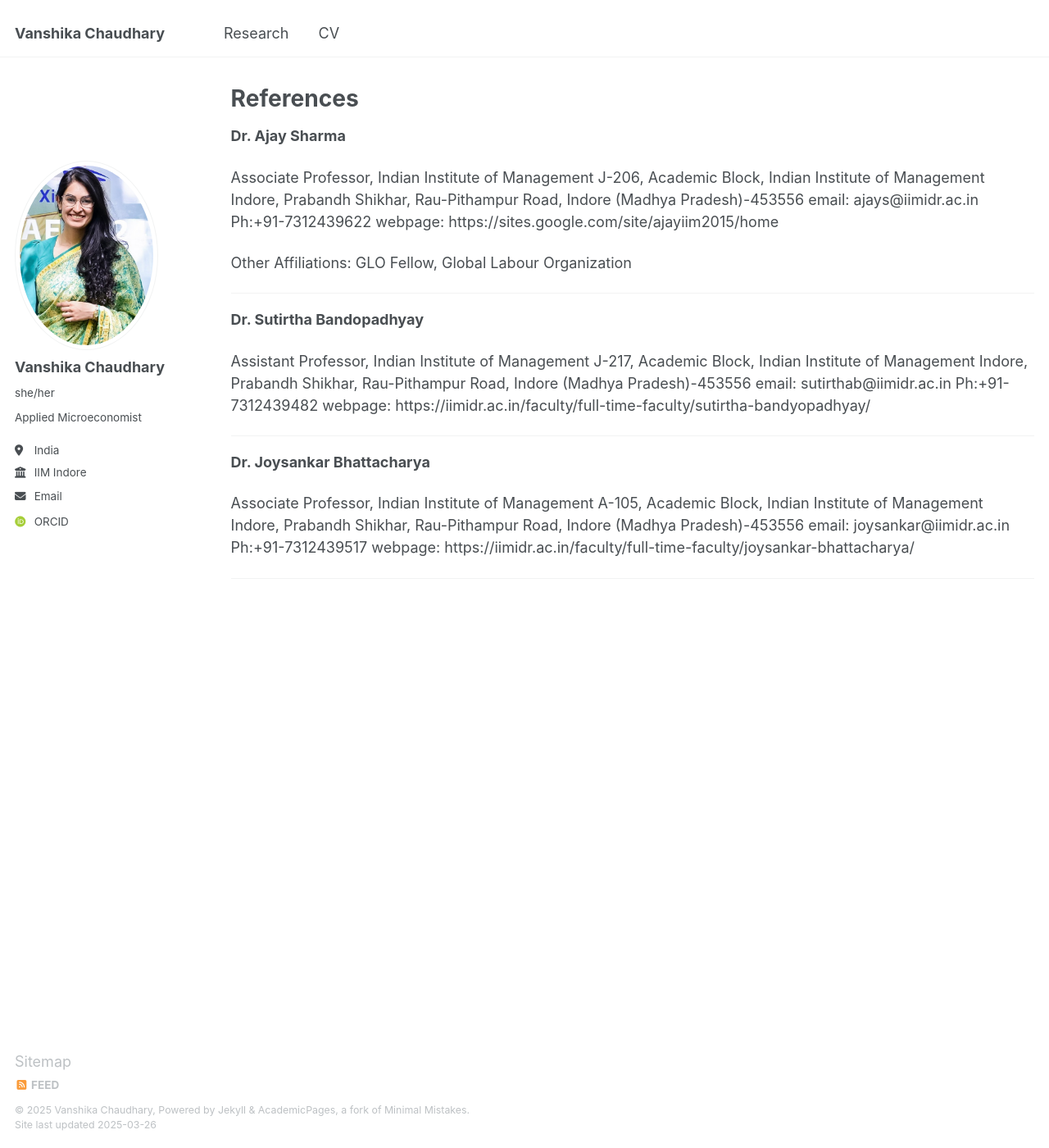
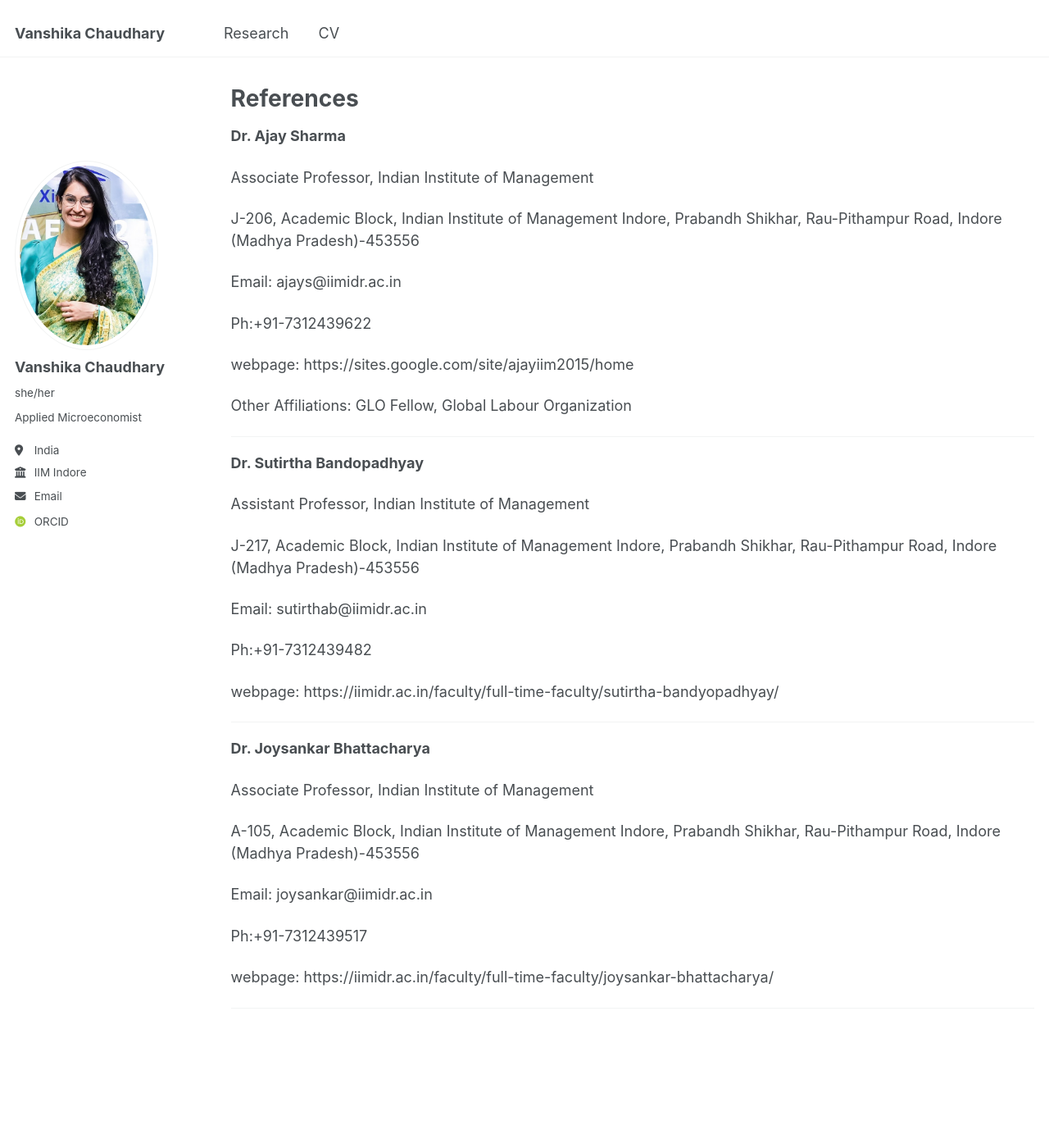
Before and after one commit to vanshika-chaudhary-economics/vanshika-chaudhary-economics.github.io, a Jekyll site: the page built from _pages/references.md, in a window 1280 px wide and 1400 px high. Shown: the whole window at 82% size. Built offline with Jekyll 4.4.1, drawn with Linux system fonts in a browser that asks for light colours; some web fonts are replaced.

```diff
--- a/_pages/references.md
+++ b/_pages/references.md
@@ -10,9 +10,13 @@ redirect_from:
 **Dr. Ajay Sharma**
 
 Associate Professor, Indian Institute of Management
+
 J-206, Academic Block, Indian Institute of Management Indore, Prabandh Shikhar, Rau-Pithampur Road, Indore (Madhya Pradesh)-453556
-email: ajays@iimidr.ac.in
+
+Email: ajays@iimidr.ac.in
+
 Ph:+91-7312439622
+
 webpage: https://sites.google.com/site/ajayiim2015/home
 
 Other Affiliations: GLO Fellow, Global Labour Organization
@@ -21,20 +25,30 @@ Other Affiliations: GLO Fellow, Global Labour Organization
 
 **Dr. Sutirtha Bandopadhyay**
 
+
 Assistant Professor, Indian Institute of Management
+
 J-217, Academic Block, Indian Institute of Management Indore, Prabandh Shikhar, Rau-Pithampur Road, Indore (Madhya Pradesh)-453556
-email: sutirthab@iimidr.ac.in
+
+Email: sutirthab@iimidr.ac.in
+
 Ph:+91-7312439482
+
 webpage: https://iimidr.ac.in/faculty/full-time-faculty/sutirtha-bandyopadhyay/
 
 ------
 
 **Dr. Joysankar Bhattacharya**
 
+
 Associate Professor, Indian Institute of Management
+
 A-105, Academic Block, Indian Institute of Management Indore, Prabandh Shikhar, Rau-Pithampur Road, Indore (Madhya Pradesh)-453556
-email: joysankar@iimidr.ac.in
+
+Email: joysankar@iimidr.ac.in
+
 Ph:+91-7312439517
+
 webpage: https://iimidr.ac.in/faculty/full-time-faculty/joysankar-bhattacharya/
 
 ------
```
